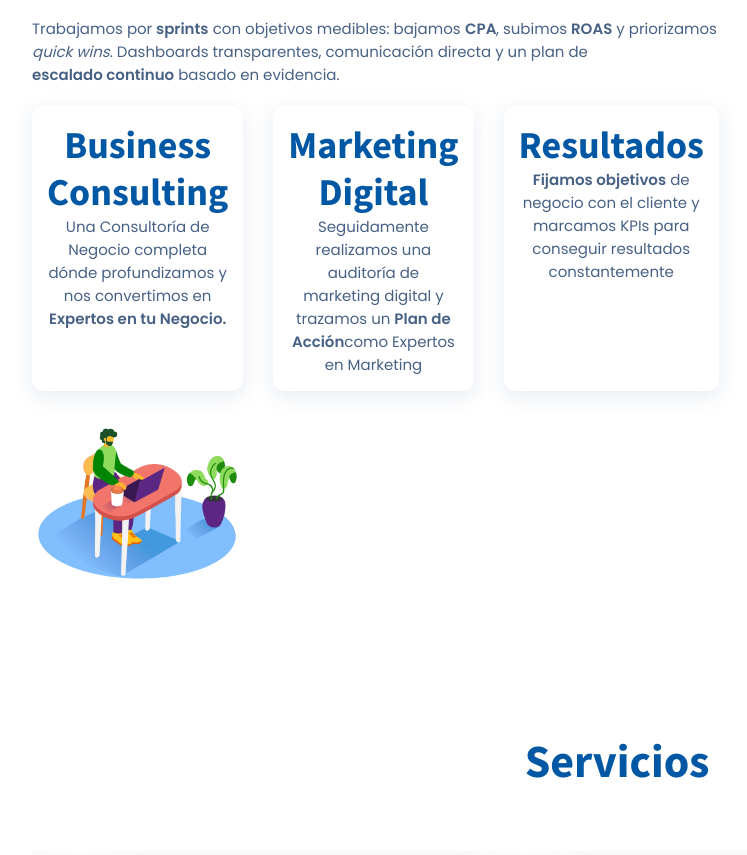
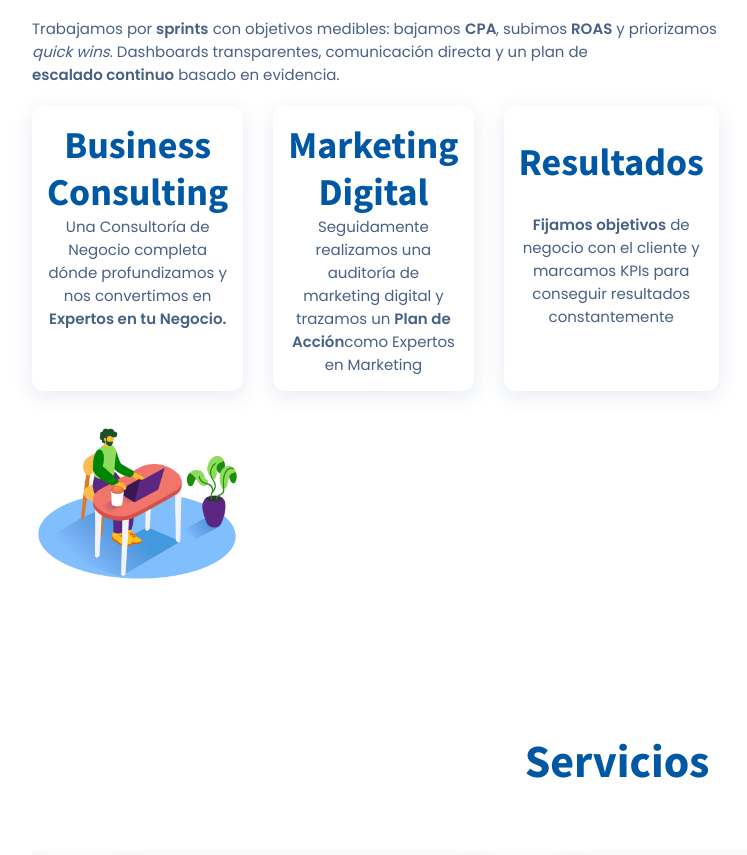
Before and after one commit to Luckycoco122/GROWTH-NATIVE, a website: page desinic/index.html in a window 1280 px wide. Shown: the part 1050-1905 px from the top of the page, without its empty margins (23-770 px from the left). Drawn offline with nearby package versions, Linux system fonts and the light colour scheme.

Commit message:
Update style.css

```diff
--- a/desinic/assets/css/style.css
+++ b/desinic/assets/css/style.css
@@ -610,7 +610,7 @@ body {
 }
 
 .stats-card {
-  text-align: center;
+  text-align:center;
   padding: 15px;
   box-shadow: var(--shadow);
   border-radius: var(--radius-12);
@@ -2036,3 +2036,13 @@ object.brand-logo, iframe.brand-logo{ display:block; }
 .carousel.is-grid .carousel-slide[aria-hidden="true"] {
   display: none !important;
 }
+
+/* Ajusta el título de "Resultados" para alinearlo con la línea roja */
+#resultado-title{
+  /* prueba valores entre -12px y +12px según necesites */
+  margin-top: 17px;
+   margin-bottom: 28px;    /* o bien: transform: translateY(-6px); */
+}
+
+/* Si prefieres mover toda la tarjeta en vez del título: */
+/* #resultado-card { margin-top: -6px; } */
```
